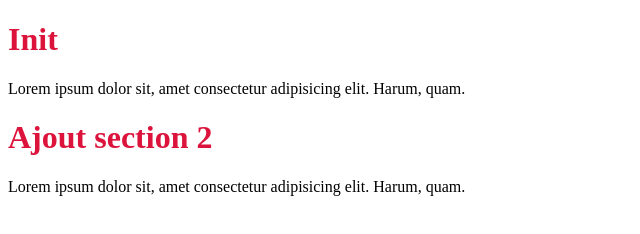
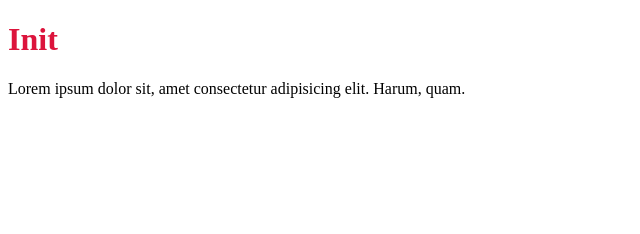
Before and after one commit to Kevin07-web/mon_site_web, a plain HTML site: page index.html in a window 1280 px wide. Shown: the whole page, without its empty margins (0-640 px from the left). Drawn offline with Linux system fonts and the light colour scheme.

Commit message:
Revert "ajout section 2"
This reverts commit 38eb59cda421835bc3ced6efee6e6335deefb151.

```diff
--- a/index.html
+++ b/index.html
@@ -12,12 +12,6 @@
       <p>
         Lorem ipsum dolor sit, amet consectetur adipisicing elit. Harum, quam.
       </p>
-      <div>
-        <h1>Ajout section 2</h1>
-        <p>
-          Lorem ipsum dolor sit, amet consectetur adipisicing elit. Harum, quam.
-        </p>
-      </div>
     </div>
   </body>
 </html>
```
